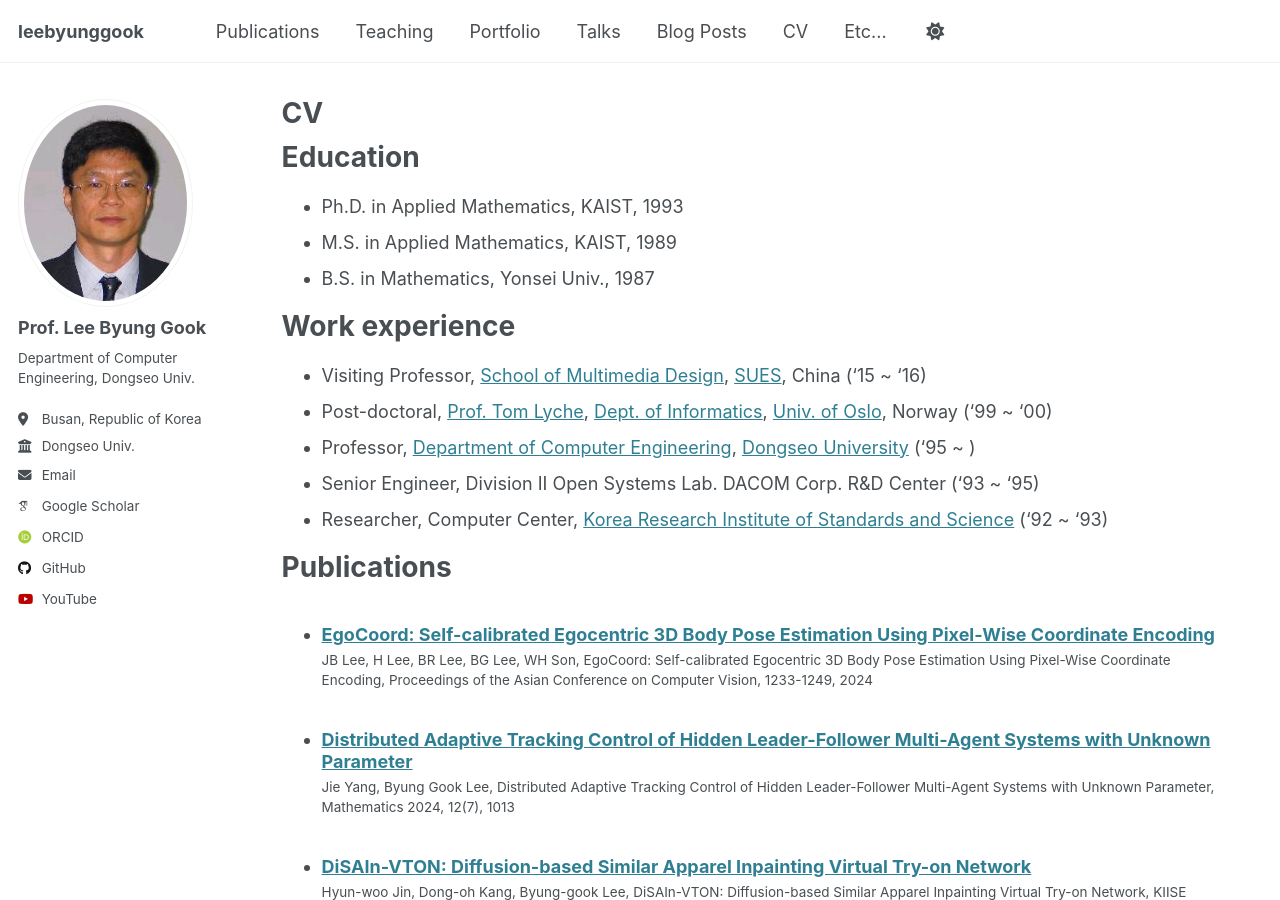
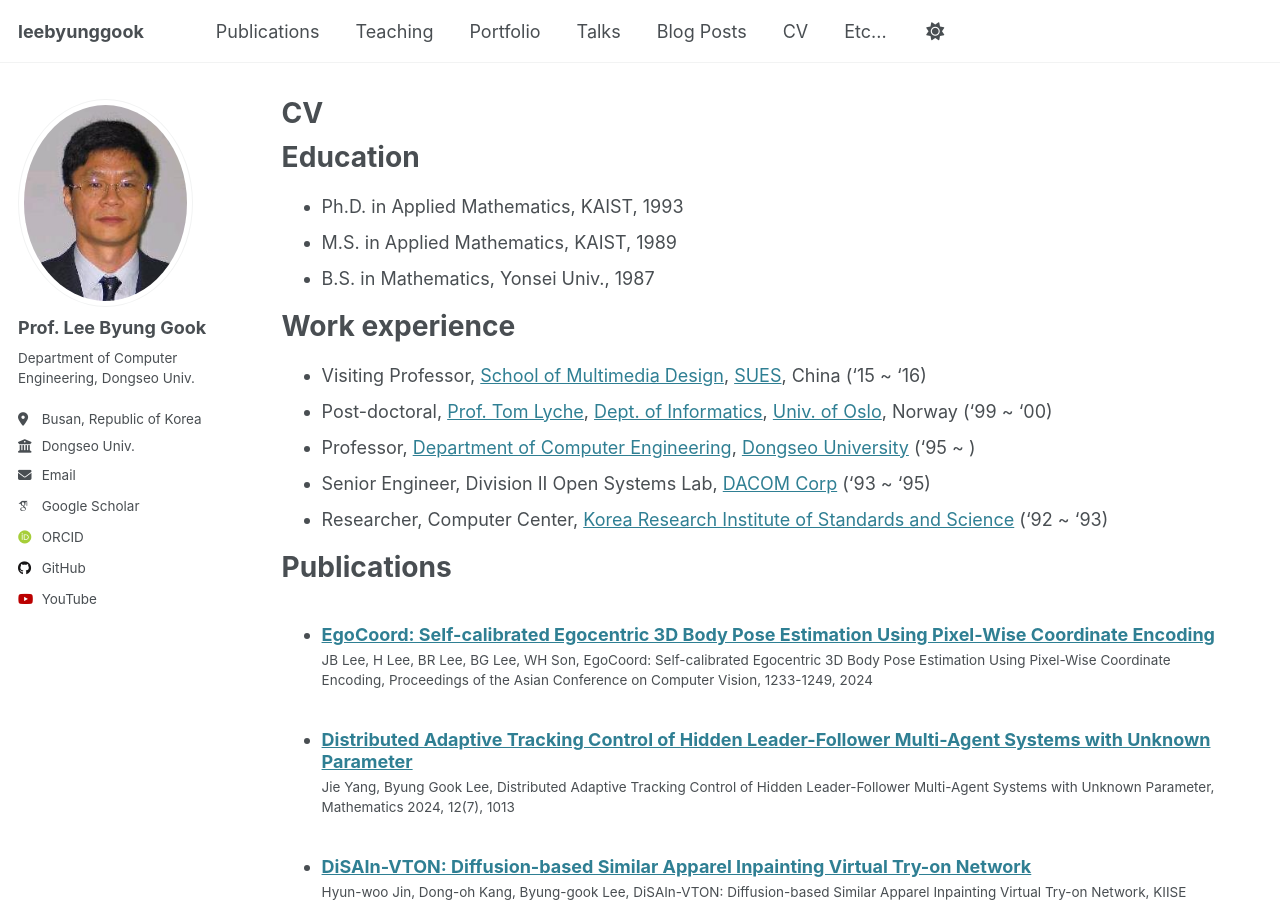
Before and after one commit to leebyunggook/leebyunggook.github.io, a Jekyll site: the page built from _pages/cv.md, in a window 1280 px wide and 900 px high. Built offline with Jekyll 4.4.1, drawn with Linux system fonts in a browser that asks for light colours; some web fonts are replaced.

Commit message:
Update cv.md

```diff
--- a/_pages/cv.md
+++ b/_pages/cv.md
@@ -21,7 +21,7 @@ Work experience
 * Visiting Professor, [School of Multimedia Design](https://iicd.sues.edu.cn/EN/main.htm), [SUES](https://www.sues.edu.cn/), China ('15 ~ '16)
 * Post-doctoral, [Prof. Tom Lyche](https://www.mn.uio.no/math/english/people/aca/tom/index%283%29.html), [Dept. of Informatics](https://www.mn.uio.no/english/), [Univ. of Oslo](https://www.uio.no/english/), Norway ('99 ~ '00)
 * Professor, [Department of Computer Engineering](https://uni.dongseo.ac.kr/computereng/), [Dongseo University](https://www.dongseo.ac.kr/kr/) ('95 ~ )
-* Senior Engineer, Division II Open Systems Lab. DACOM Corp. R&D Center ('93 ~ '95)
+* Senior Engineer, Division II Open Systems Lab, [DACOM Corp](https://ko.wikipedia.org/wiki/LG%EB%8D%B0%EC%9D%B4%EC%BD%A4) ('93 ~ '95)
 * Researcher, Computer Center, [Korea Research Institute of Standards and Science](https://www.kriss.re.kr/) ('92 ~ '93)
 
 
```
